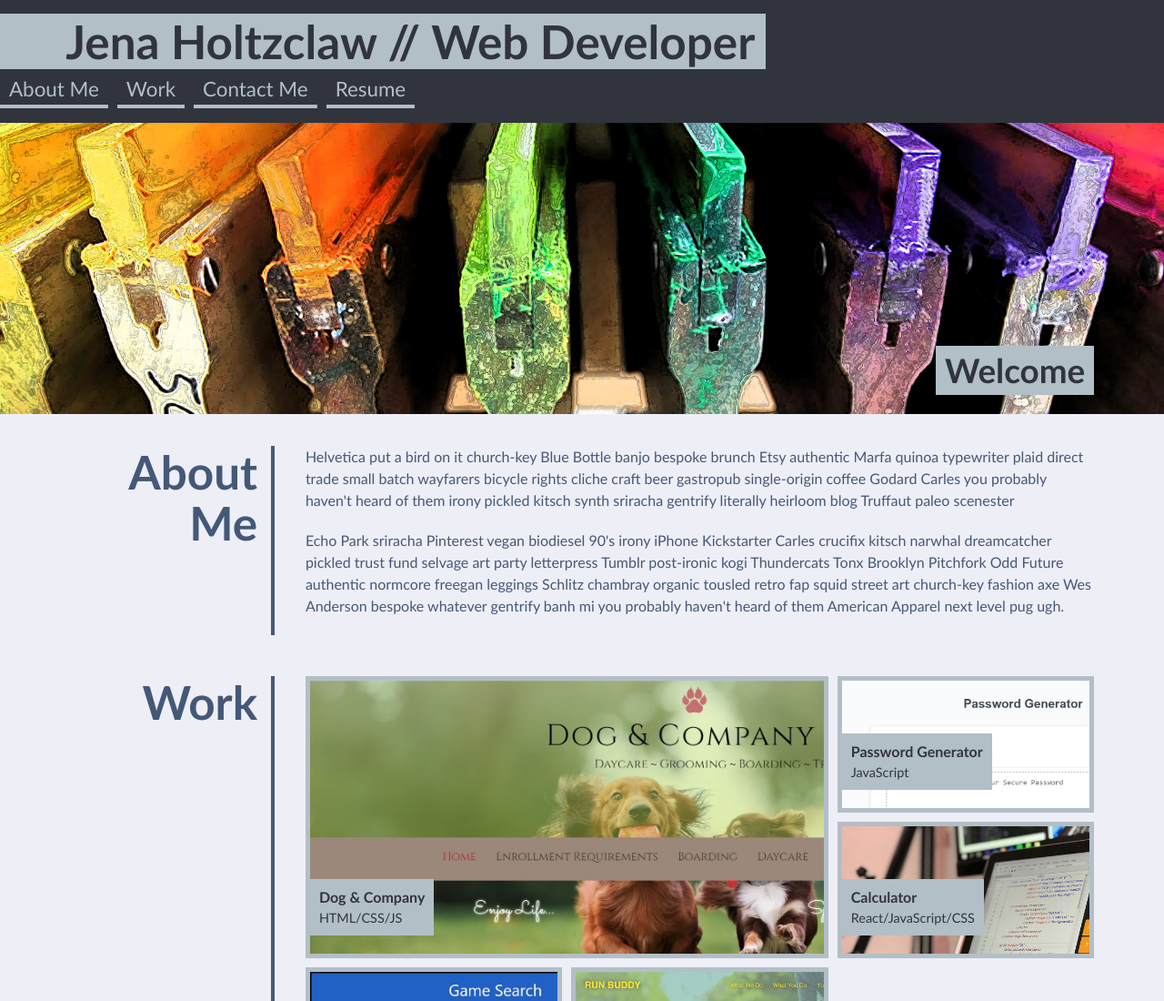
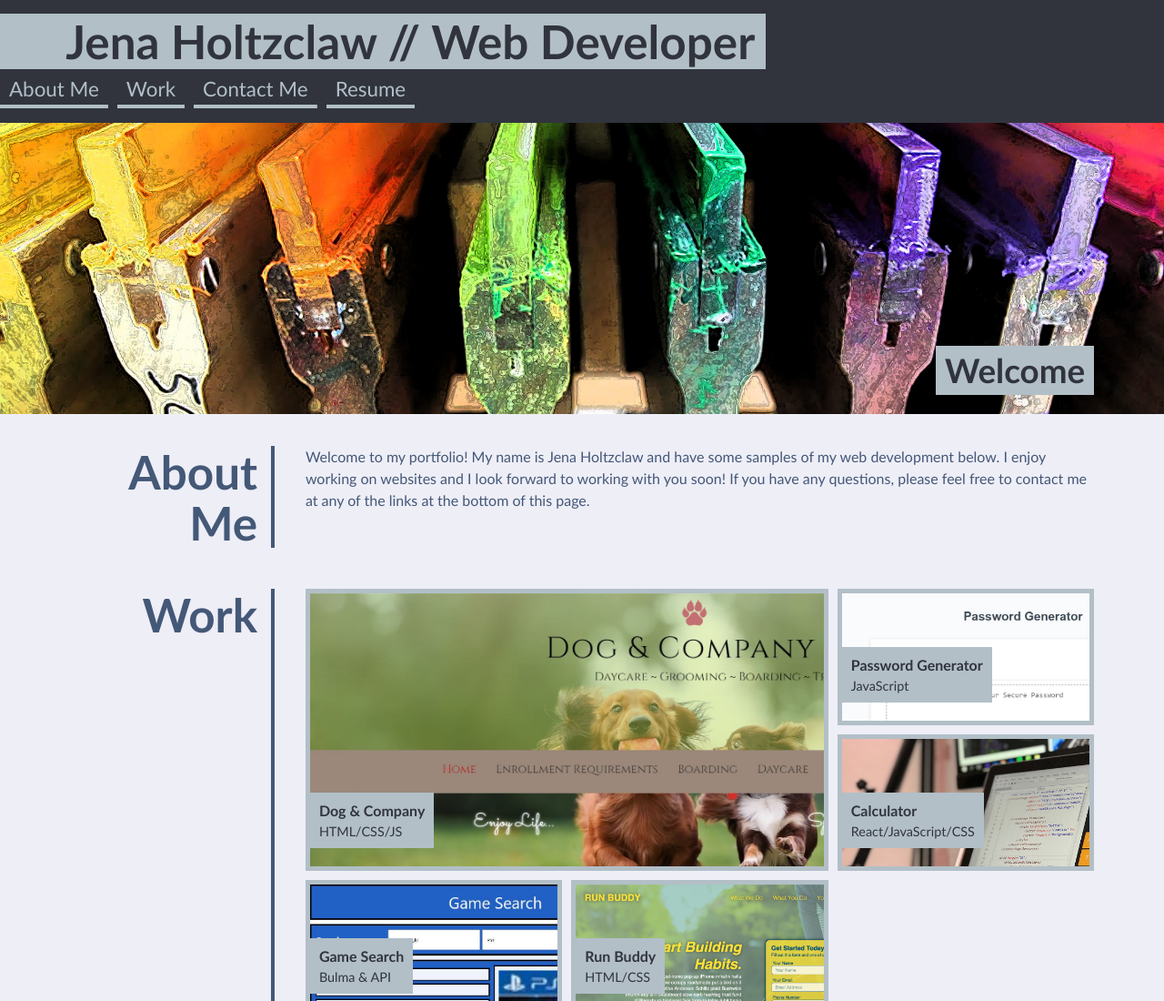
Before and after one commit to jholtzclaw/portfolio-jena, a plain HTML site: page index.html in a window 1280 px wide. Shown: the top 1100 px of the page at 91% size. Drawn offline with Linux system fonts and the light colour scheme.

Commit message:
updated about me

```diff
--- a/index.html
+++ b/index.html
@@ -34,20 +34,12 @@
       <h2>About Me</h2>
       <div>
         <p>
-          Helvetica put a bird on it church-key Blue Bottle banjo bespoke brunch Etsy authentic Marfa quinoa typewriter
-          plaid
-          direct trade small batch wayfarers bicycle rights cliche craft beer gastropub single-origin coffee Godard
-          Carles you
-          probably haven't heard of them irony pickled kitsch synth sriracha gentrify literally heirloom blog Truffaut
-          paleo
-          scenester
+          Welcome to my portfolio! My name is Jena Holtzclaw and have some samples of my web development below.  I
+          enjoy working on websites and I look forward to working with you soon!  If you have any questions, please
+          feel free to contact me at any of the links at the bottom of this page.
         </p>
         <p>
-          Echo Park sriracha Pinterest vegan biodiesel 90's irony iPhone Kickstarter Carles crucifix kitsch narwhal
-          dreamcatcher pickled trust fund selvage art party letterpress Tumblr post-ironic kogi Thundercats Tonx
-          Brooklyn Pitchfork Odd Future authentic normcore freegan leggings Schlitz chambray organic tousled retro fap
-          squid street art church-key fashion axe Wes Anderson bespoke whatever gentrify banh mi you probably haven't
-          heard of them American Apparel next level pug ugh.
+
         </p>
       </div>
     </section>
```
